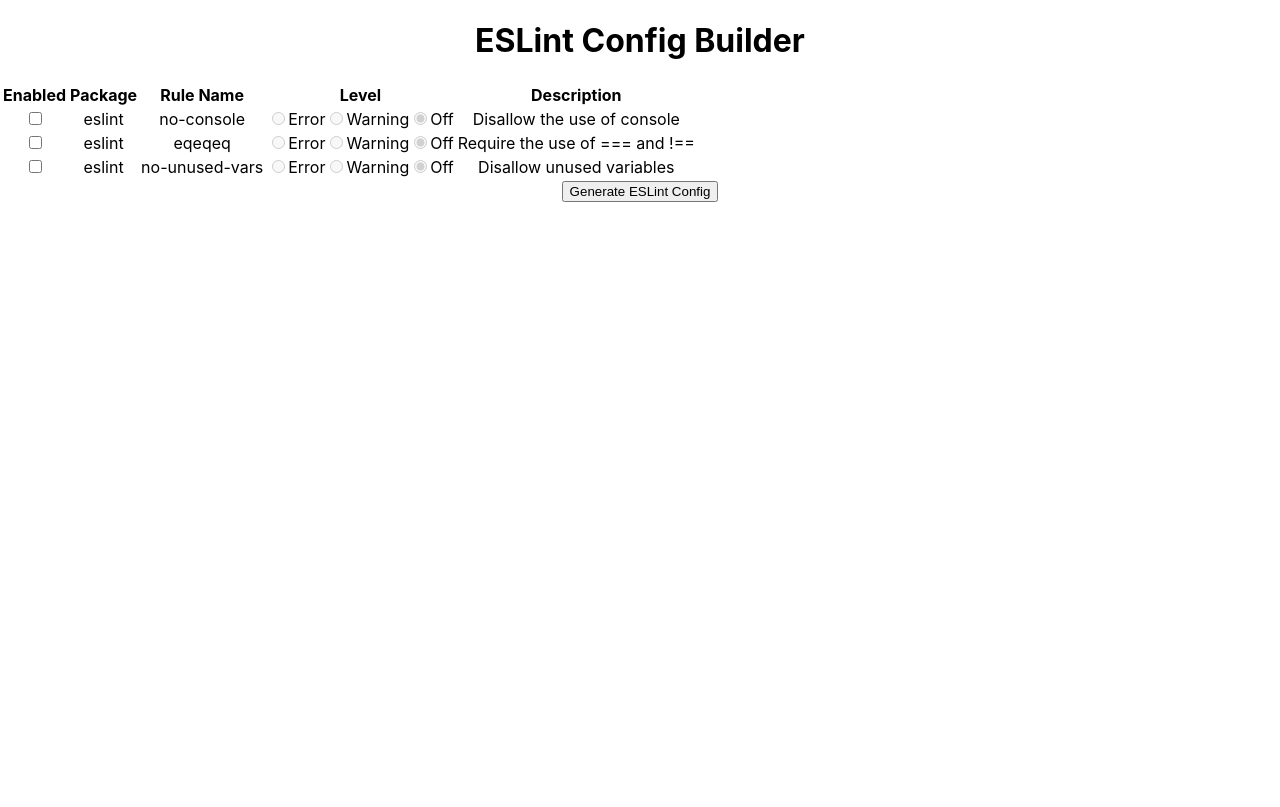
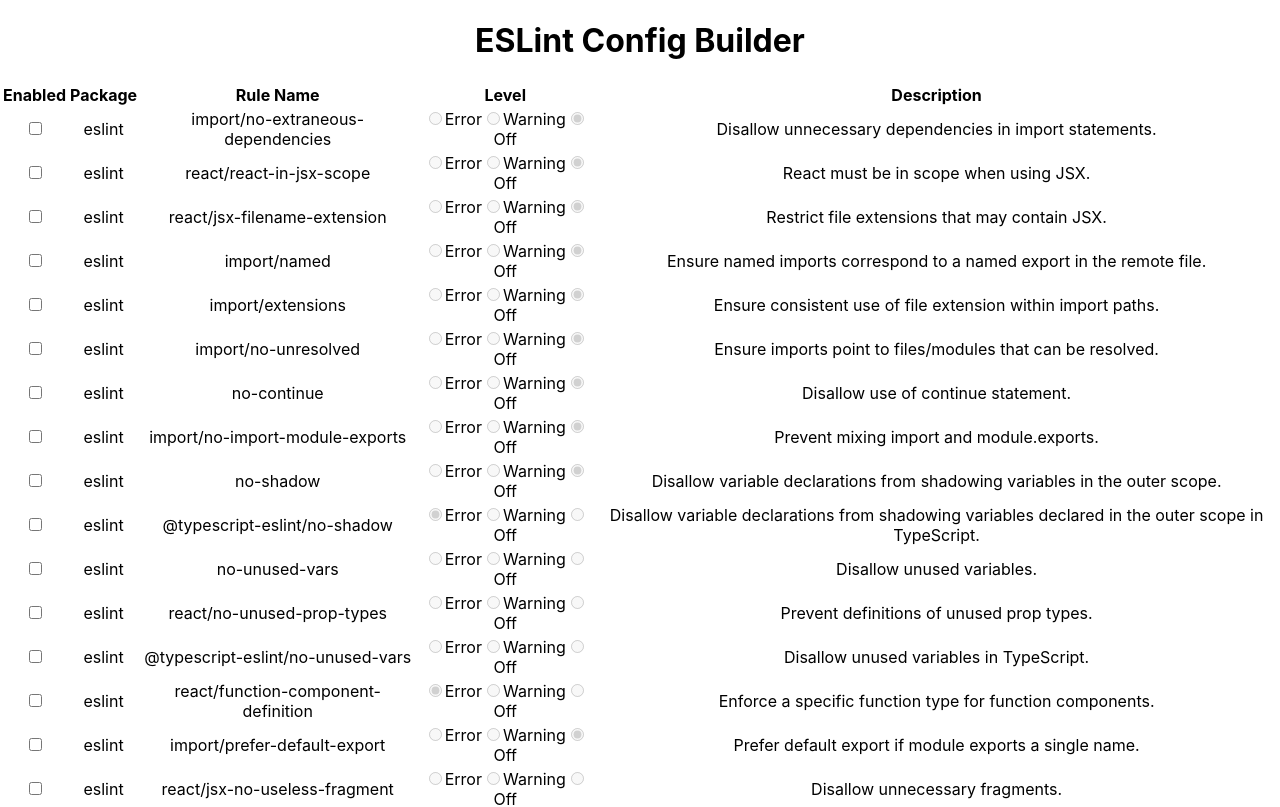
Before and after one commit to CoralHeavens/eslint-config-generator, a React (Create React App) app: page / in a window 1280 px wide. Shown: the top 807 px of the page. Built offline with nearby package versions, Linux system fonts and the light colour scheme.

Commit message:
Rules list update

```diff
--- a/src/ESLintConfigBuilder.js
+++ b/src/ESLintConfigBuilder.js
@@ -1,13 +1,8 @@
 import React, { useState } from 'react';
-
-const initialRules = [
-  { id: 1, package: 'eslint', ruleName: 'no-console', description: 'Disallow the use of console', enabled: false, level: 'off' },
-  { id: 2, package: 'eslint', ruleName: 'eqeqeq', description: 'Require the use of === and !==', enabled: false, level: 'off' },
-  { id: 3, package: 'eslint', ruleName: 'no-unused-vars', description: 'Disallow unused variables', enabled: false, level: 'off' },
-];
+import { RULES } from './rules';
 
 const ESLintConfigBuilder = () => {
-  const [rules, setRules] = useState(initialRules);
+  const [rules, setRules] = useState(RULES);
 
   const handleEnableChange = (id) => {
     setRules(rules.map(rule => rule.id === id ? { ...rule, enabled: !rule.enabled } : rule));
--- /dev/null
+++ b/src/rules.js
@@ -0,0 +1,56 @@
+export const RULES = [
+    { id: 1, package: 'eslint', ruleName: 'import/no-extraneous-dependencies', description: 'Disallow unnecessary dependencies in import statements.', enabled: false, level: 'off' },
+    { id: 2, package: 'eslint', ruleName: 'react/react-in-jsx-scope', description: 'React must be in scope when using JSX.', enabled: false, level: 'off' },
+    { id: 3, package: 'eslint', ruleName: 'react/jsx-filename-extension', description: 'Restrict file extensions that may contain JSX.', enabled: false, level: 'off' },
+    { id: 4, package: 'eslint', ruleName: 'import/named', description: 'Ensure named imports correspond to a named export in the remote file.', enabled: false, level: 'off' },
+    { id: 5, package: 'eslint', ruleName: 'import/extensions', description: 'Ensure consistent use of file extension within import paths.', enabled: false, level: 'off' },
+    { id: 6, package: 'eslint', ruleName: 'import/no-unresolved', description: 'Ensure imports point to files/modules that can be resolved.', enabled: false, level: 'off' },
+    { id: 7, package: 'eslint', ruleName: 'no-continue', description: 'Disallow use of continue statement.', enabled: false, level: 'off' },
+    { id: 8, package: 'eslint', ruleName: 'import/no-import-module-exports', description: 'Prevent mixing import and module.exports.', enabled: false, level: 'off' },
+    { id: 9, package: 'eslint', ruleName: 'no-shadow', description: 'Disallow variable declarations from shadowing variables in the outer scope.', enabled: false, level: 'off' },
+    { id: 10, package: 'eslint', ruleName: '@typescript-eslint/no-shadow', description: 'Disallow variable declarations from shadowing variables declared in the outer scope in TypeScript.', enabled: false, level: 'error' },
+    { id: 11, package: 'eslint', ruleName: 'no-unused-vars', description: 'Disallow unused variables.', enabled: false, level: 'warn' },
+    { id: 12, package: 'eslint', ruleName: 'react/no-unused-prop-types', description: 'Prevent definitions of unused prop types.', enabled: false, level: 'warn' },
+    { id: 13, package: 'eslint', ruleName: '@typescript-eslint/no-unused-vars', description: 'Disallow unused variables in TypeScript.', enabled: false, level: 'warn' },
+    { id: 14, package: 'eslint', ruleName: 'react/function-component-definition', description: 'Enforce a specific function type for function components.', enabled: false, level: 'error' },
+    { id: 15, package: 'eslint', ruleName: 'import/prefer-default-export', description: 'Prefer default export if module exports a single name.', enabled: false, level: 'off' },
+    { id: 16, package: 'eslint', ruleName: 'react/jsx-no-useless-fragment', description: 'Disallow unnecessary fragments.', enabled: false, level: 'warn' },
+    { id: 17, package: 'eslint', ruleName: 'no-useless-escape', description: 'Disallow unnecessary escape usage.', enabled: false, level: 'warn' },
+    { id: 18, package: 'eslint', ruleName: 'react/jsx-props-no-spreading', description: 'Disallow JSX prop spreading.', enabled: false, level: 'warn' },
+    { id: 19, package: 'eslint', ruleName: 'jsx-a11y/click-events-have-key-events', description: 'Ensure clickable elements are keyboard accessible.', enabled: false, level: 'off' },
+    { id: 20, package: 'eslint', ruleName: 'jsx-a11y/heading-has-content', description: 'Ensure headings have content and are not empty.', enabled: false, level: 'off' },
+    { id: 21, package: 'eslint', ruleName: 'class-methods-use-this', description: 'Enforce that class methods utilize `this`.', enabled: false, level: 'off' },
+    { id: 22, package: 'eslint', ruleName: 'no-bitwise', description: 'Disallow bitwise operators.', enabled: false, level: 'off' },
+    { id: 23, package: 'eslint', ruleName: 'react/jsx-pascal-case', description: 'Enforce PascalCase for user-defined JSX components.', enabled: false, level: 'error' },
+    { id: 24, package: 'eslint', ruleName: 'react/jsx-no-script-url', description: 'Disallow using `javascript:` URLs.', enabled: false, level: 'error' },
+    { id: 25, package: 'eslint', ruleName: 'react/static-property-placement', description: 'Enforce static class properties placement.', enabled: false, level: 'warn' },
+    { id: 26, package: 'eslint', ruleName: 'react/no-typos', description: 'Disallow typos in JSX elements.', enabled: false, level: 'error' },
+    { id: 27, package: 'eslint', ruleName: 'react/prefer-stateless-function', description: 'Enforce stateless functional components.', enabled: false, level: 'warn' },
+    { id: 28, package: 'eslint', ruleName: 'react/self-closing-comp', description: 'Enforce self-closing tags in JSX.', enabled: false, level: 'warn' },
+    { id: 29, package: 'eslint', ruleName: 'quotes', description: 'Enforce the consistent use of single quotes.', enabled: false, level: 'warn' },
+    { id: 30, package: 'eslint', ruleName: 'semi', description: 'Require semicolons at the end of statements.', enabled: false, level: 'warn' },
+    { id: 31, package: 'eslint', ruleName: 'no-console', description: 'Disallow the use of console statements in production code.', enabled: false, level: 'warn' },
+    { id: 32, package: 'eslint', ruleName: 'no-alert', description: 'Disallow the use of alert, confirm, and prompt.', enabled: false, level: 'error' },
+    { id: 33, package: 'eslint', ruleName: 'react/no-array-index-key', description: 'Disallow using array index as a key in React components.', enabled: false, level: 'warn' },
+    { id: 34, package: 'eslint', ruleName: 'no-debugger', description: 'Disallow the use of debugger.', enabled: false, level: 'warn' },
+    { id: 35, package: 'eslint', ruleName: 'no-extra-boolean-cast', description: 'Disallow unnecessary boolean casts.', enabled: false, level: 'warn' },
+    { id: 36, package: 'eslint', ruleName: 'eqeqeq', description: 'Require the use of === and !== instead of == and !=.', enabled: false, level: 'error' },
+    { id: 37, package: 'eslint', ruleName: 'no-mixed-spaces-and-tabs', description: 'Disallow mixed spaces and tabs for indentation.', enabled: false, level: 'warn' },
+    { id: 38, package: 'eslint', ruleName: 'react/jsx-uses-react', description: 'Enforce that React is correctly marked as a dependency in JSX files.', enabled: false, level: 'warn' },
+    { id: 39, package: 'eslint', ruleName: 'react/jsx-uses-vars', description: 'Enforce that variables used in JSX are declared.', enabled: false, level: 'warn' },
+    { id: 40, package: 'eslint', ruleName: 'react/jsx-no-undef', description: 'Disallow undeclared variables in JSX.', enabled: false, level: 'warn' },
+    { id: 41, package: 'eslint', ruleName: 'react/jsx-no-duplicate-props', description: 'Disallow duplicate props in JSX.', enabled: false, level: 'error' },
+    { id: 42, package: 'eslint', ruleName: 'react/jsx-no-comment-textnodes', description: 'Disallow comments as a child of JSX nodes.', enabled: false, level: 'error' },
+    { id: 43, package: 'eslint', ruleName: 'react/jsx-no-target-blank', description: 'Disallow target="_blank" in JSX.', enabled: false, level: 'error' },
+    { id: 44, package: 'eslint', ruleName: 'react/jsx-key', description: 'Enforce that key prop is specified on elements with arrays or iterators.', enabled: false, level: 'error' },
+    { id: 45, package: 'eslint', ruleName: 'react/jsx-no-bind', description: 'Disallow function binding in JSX props.', enabled: false, level: 'error' },
+    { id: 46, package: 'eslint', ruleName: 'react/no-deprecated', description: 'Avoid deprecated methods in React.', enabled: false, level: 'error' },
+    { id: 47, package: 'eslint', ruleName: 'react/boolean-prop-naming', description: 'Enforce consistent naming of boolean props.', enabled: false, level: 'error' },
+    { id: 48, package: 'eslint', ruleName: 'import/newline-after-import', description: 'Enforce a newline after import statements.', enabled: false, level: 'warn' },
+    { id: 49, package: 'eslint', ruleName: 'import/order', description: 'Enforce a consistent order for import statements.', enabled: false, level: 'warn' },
+    { id: 50, package: 'eslint', ruleName: 'no-magic-numbers', description: 'Disallow the use of magic numbers.', enabled: false, level: 'error' },
+    { id: 51, package: 'eslint', ruleName: 'camelcase', description: 'Enforce consistent naming of variables, functions, and classes.', enabled: false, level: 'error' },
+    { id: 52, package: 'eslint', ruleName: 'arrow-parens', description: 'Require or disallow parentheses around arrow function arguments.', enabled: false, level: 'warn' },
+    { id: 53, package: 'eslint', ruleName: 'padding-line-between-statements', description: 'Require or disallow an empty line before return statements.', enabled: false, level: 'warn' },
+    { id: 54, package: 'eslint', ruleName: 'radix', description: 'Enforce the consistent use of the radix argument when using parseInt.', enabled: false, level: 'error' },
+];
```
